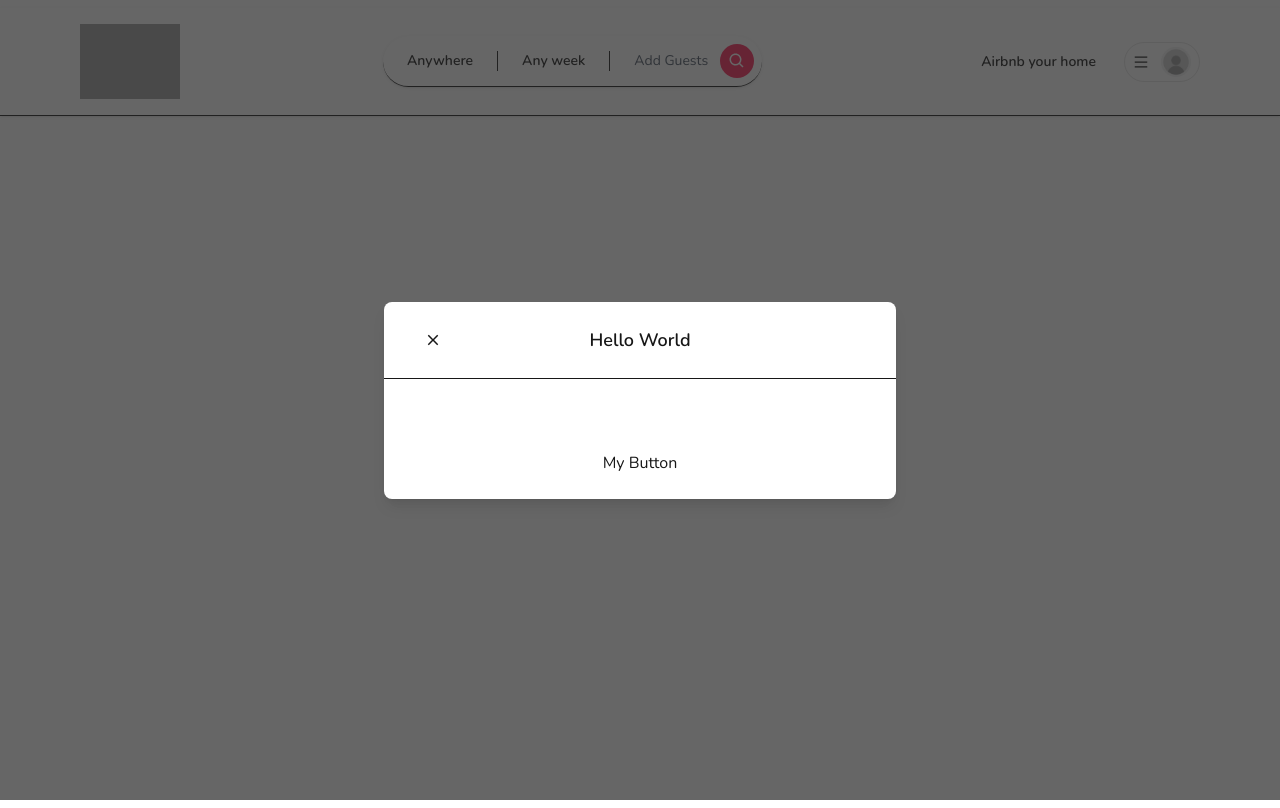
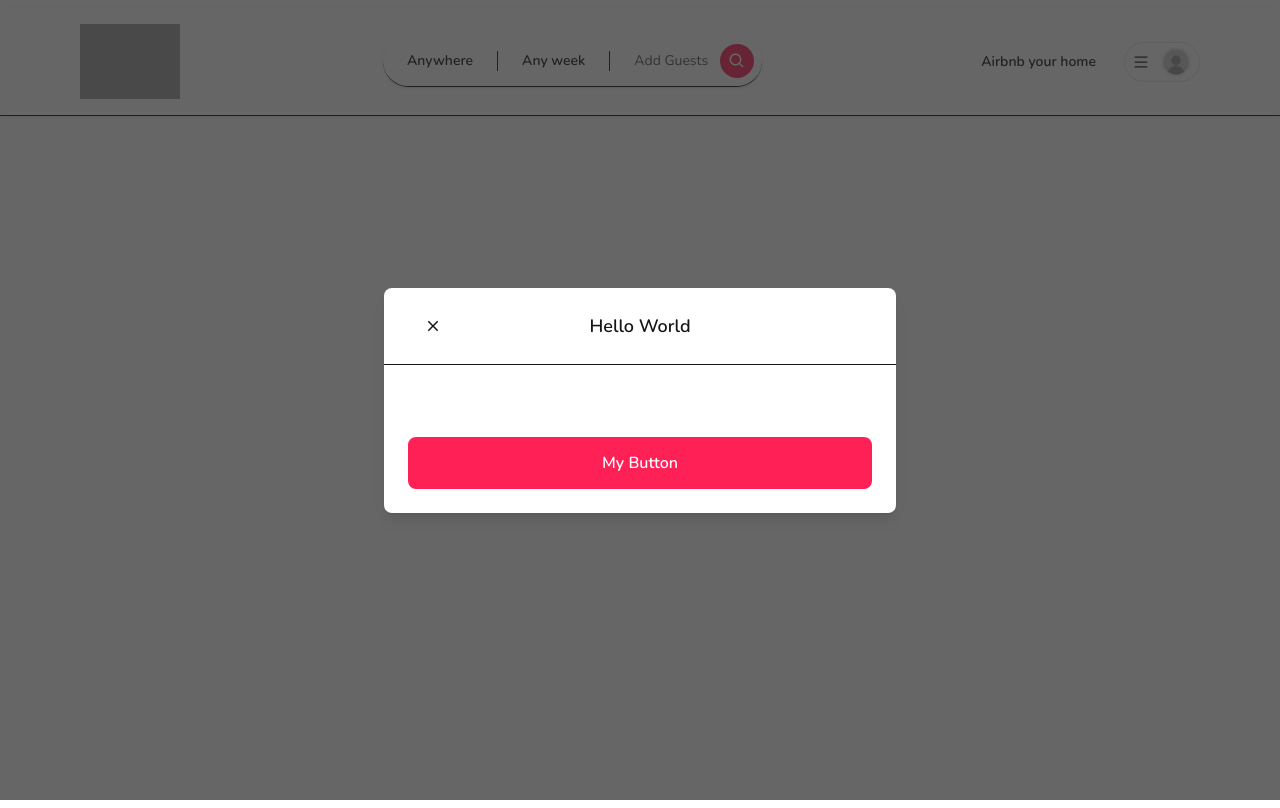
Before and after one commit to sarim-alis/stay-villa, a Next.js app: page / in a window 1280 px wide. Built offline with nearby package versions, Linux system fonts and the light colour scheme; grey boxes are pictures that could not be loaded.

Commit message:
Button setup

```diff
--- a/app/components/Button.tsx
+++ b/app/components/Button.tsx
@@ -1,3 +1,5 @@
+'use client';
+
 import { IconType } from "react-icons";
 
 interface ButtonProps {
@@ -15,27 +17,39 @@ const Button: React.FC<ButtonProps> = ({
     disabled,
     outline,
     small,
-    icon
+    icon: Icon
 }) => {
     return (
       <button
+        onClick={onClick}
+        disabled={disabled}
         className={`
-            relatove
+            relative
             disabled:opacity-70
             disabled:cursor-not-allowed
             rounded-lg
-            hover-opacity-80
+            hover:opacity-80
             transition
             w-full
-            ${outline ? 'bg-white': 'bg-rose-500'},
-            ${outline ? 'border-black': 'border-rose-500'},
-            ${outline ? 'text-black': 'text-white'},
-            ${outline ? 'py-1': 'py-3'},
-            ${outline ? 'text-sm': 'text-md'},
-            ${outline ? 'font-light': 'font-semibold'},
-            ${outline ? 'border': 'border-2'},
+            ${outline ? 'bg-white' : 'bg-rose-500'}
+            ${outline ? 'border-black' : 'border-rose-500'}
+            ${outline ? 'text-black' : 'text-white'}
+            ${small ? 'py-1' : 'py-3'}
+            ${small ? 'text-sm' : 'text-md'}
+            ${small ? 'font-light' : 'font-semibold'}
+            ${outline ? 'border' : 'border-2'}
         `}
       >
+        {Icon && (
+            <Icon
+             size={24}
+             className="
+              absolute
+              left-4
+              top-3
+             "
+            />
+        )}
         {label}
       </button>
     );
```
